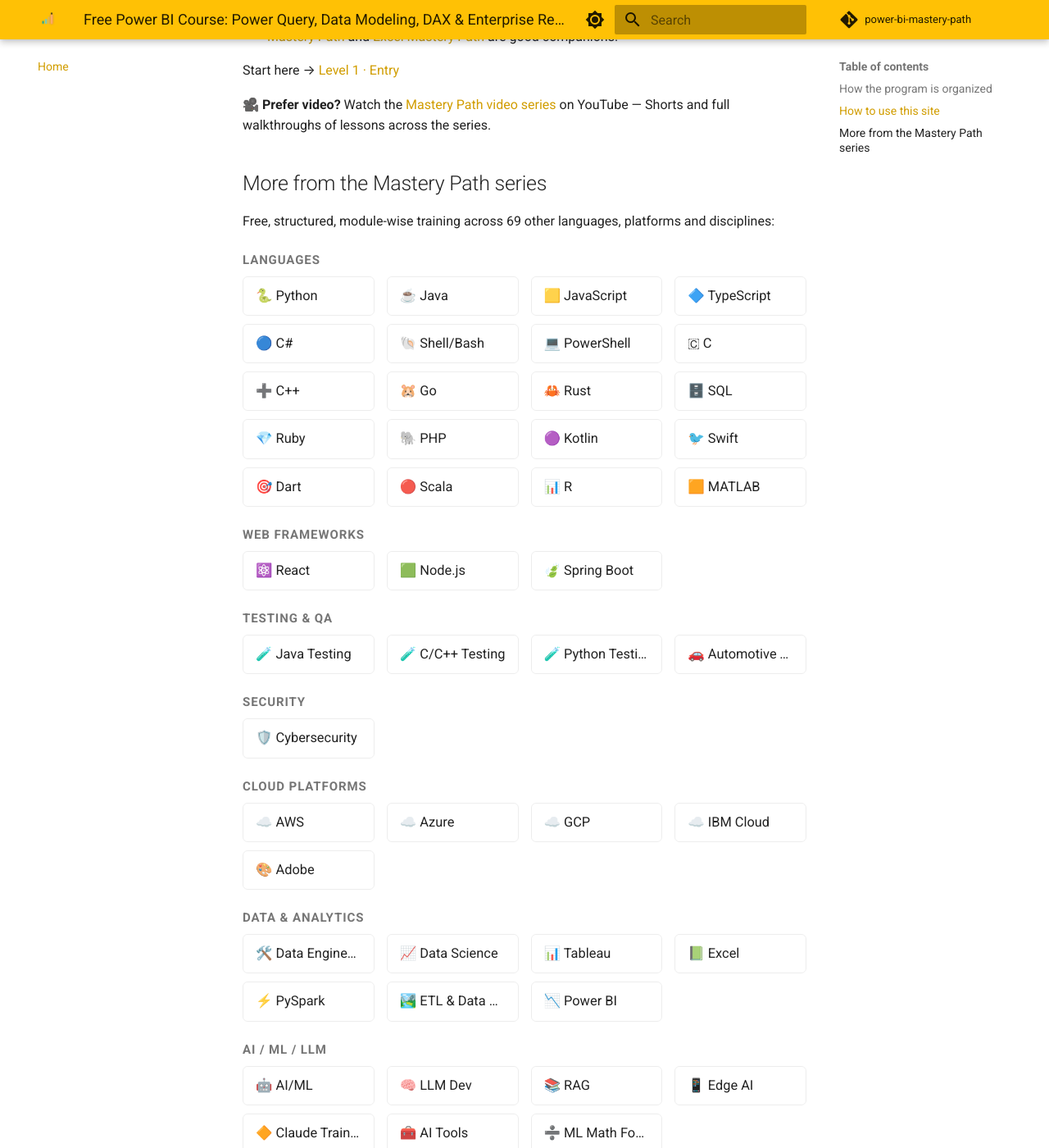
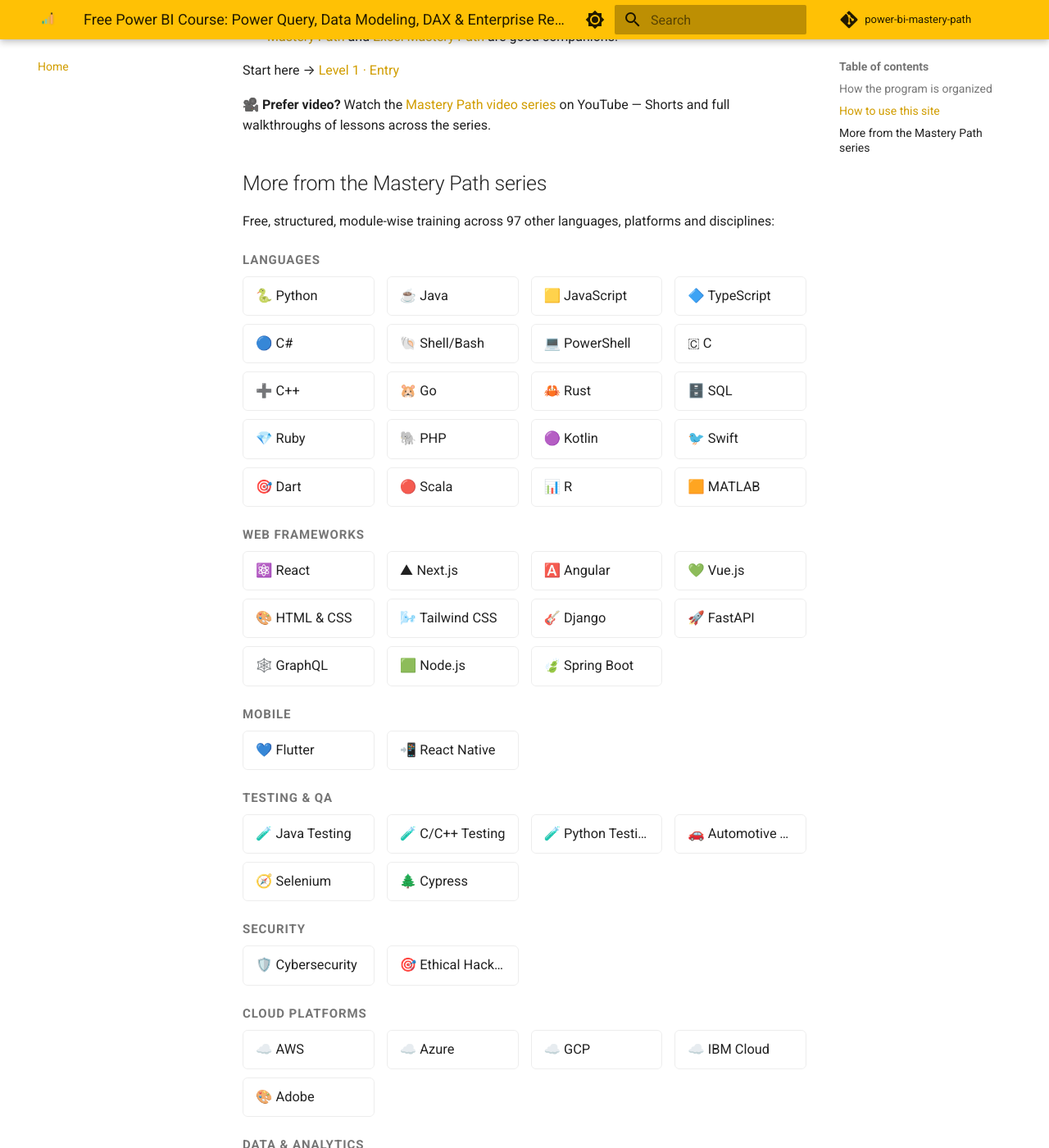
Before and after one commit to SIGILIPELLI/power-bi-mastery-path, an MkDocs documentation site: the page built from docs/index.md, in a window 1280 px wide and 1400 px high, scrolled down 2072 px. Shown: the whole window at 82% size. Built offline with MkDocs 1.6.1 and Material for MkDocs 9.7.7, drawn with Linux system fonts in a browser that asks for light colours; comment, search, counter and statistics services are not loaded; some of the changed text lies outside the part shown.

Commit message:
Refresh cross-site course links to current 98-course catalog
Regenerate the "More from the Mastery Path series" grid and the
404-page course count from the hub's current site list — this page
had drifted out of sync as new courses were added to the network.

Co-Authored-By: Claude Sonnet 5 <noreply@anthropic.com>
Claude-Session: https://claude.ai/code/session_01Hje8nqbBP9V9WQ3JEcJc69

```diff
--- a/docs/index.md
+++ b/docs/index.md
@@ -95,7 +95,7 @@ Start here → [Level 1 · Entry](level-1/index.md)
 
 ## More from the Mastery Path series
 
-Free, structured, module-wise training across 69 other languages, platforms and disciplines:
+Free, structured, module-wise training across 97 other languages, platforms and disciplines:
 
 <div class="mastery-grid-wrap">
 <p class="mastery-grid-category">Languages</p>
@@ -124,8 +124,21 @@ Free, structured, module-wise training across 69 other languages, platforms and
 <p class="mastery-grid-category">Web Frameworks</p>
 <div class="mastery-grid">
   <a href="https://sigilipelli.github.io/react-mastery-path/">⚛️ React</a>
+  <a href="https://sigilipelli.github.io/nextjs-mastery-path/">▲ Next.js</a>
+  <a href="https://sigilipelli.github.io/angular-mastery-path/">🅰️ Angular</a>
+  <a href="https://sigilipelli.github.io/vue-mastery-path/">💚 Vue.js</a>
+  <a href="https://sigilipelli.github.io/html-css-mastery-path/">🎨 HTML & CSS</a>
+  <a href="https://sigilipelli.github.io/tailwind-mastery-path/">🌬️ Tailwind CSS</a>
+  <a href="https://sigilipelli.github.io/django-mastery-path/">🎸 Django</a>
+  <a href="https://sigilipelli.github.io/fastapi-mastery-path/">🚀 FastAPI</a>
+  <a href="https://sigilipelli.github.io/graphql-mastery-path/">🕸️ GraphQL</a>
   <a href="https://sigilipelli.github.io/nodejs-mastery-path/">🟩 Node.js</a>
   <a href="https://sigilipelli.github.io/spring-boot-mastery-path/">🍃 Spring Boot</a>
+</div>
+<p class="mastery-grid-category">Mobile</p>
+<div class="mastery-grid">
+  <a href="https://sigilipelli.github.io/flutter-mastery-path/">💙 Flutter</a>
+  <a href="https://sigilipelli.github.io/react-native-mastery-path/">📲 React Native</a>
 </div>
 <p class="mastery-grid-category">Testing & QA</p>
 <div class="mastery-grid">
@@ -133,10 +146,13 @@ Free, structured, module-wise training across 69 other languages, platforms and
   <a href="https://sigilipelli.github.io/cpp-testing-mastery-path/">🧪 C/C++ Testing</a>
   <a href="https://sigilipelli.github.io/python-testing-mastery-path/">🧪 Python Testing</a>
   <a href="https://sigilipelli.github.io/automotive-testing-mastery-path/">🚗 Automotive Testing</a>
+  <a href="https://sigilipelli.github.io/selenium-mastery-path/">🧭 Selenium</a>
+  <a href="https://sigilipelli.github.io/cypress-mastery-path/">🌲 Cypress</a>
 </div>
 <p class="mastery-grid-category">Security</p>
 <div class="mastery-grid">
   <a href="https://sigilipelli.github.io/cybersecurity-mastery-path/">🛡️ Cybersecurity</a>
+  <a href="https://sigilipelli.github.io/ethical-hacking-mastery-path/">🎯 Ethical Hacking</a>
 </div>
 <p class="mastery-grid-category">Cloud Platforms</p>
 <div class="mastery-grid">
@@ -154,7 +170,14 @@ Free, structured, module-wise training across 69 other languages, platforms and
   <a href="https://sigilipelli.github.io/excel-mastery-path/">📗 Excel</a>
   <a href="https://sigilipelli.github.io/pyspark-mastery-path/">⚡ PySpark</a>
   <a href="https://sigilipelli.github.io/etl-datalake-mastery-path/">🏞️ ETL & Data Lake</a>
-  <a href="https://sigilipelli.github.io/power-bi-mastery-path/">📉 Power BI</a>
+</div>
+<p class="mastery-grid-category">Databases</p>
+<div class="mastery-grid">
+  <a href="https://sigilipelli.github.io/postgresql-mastery-path/">🐘 PostgreSQL</a>
+  <a href="https://sigilipelli.github.io/mongodb-mastery-path/">🍃 MongoDB</a>
+  <a href="https://sigilipelli.github.io/redis-mastery-path/">🟥 Redis</a>
+  <a href="https://sigilipelli.github.io/snowflake-mastery-path/">❄️ Snowflake</a>
+  <a href="https://sigilipelli.github.io/databricks-mastery-path/">🧱 Databricks</a>
 </div>
 <p class="mastery-grid-category">AI / ML / LLM</p>
 <div class="mastery-grid">
--- a/docs/overrides/404.html
+++ b/docs/overrides/404.html
@@ -6,7 +6,7 @@
   <p>That link is broken, or the page moved. Try one of these instead:</p>
   <p class="mp-404-actions">
     <a href="{{ config.site_url }}" class="md-button md-button--primary">← Back to {{ config.site_name }}</a>
-    <a href="https://sigilipelli.github.io/" class="md-button">Search all 64 courses</a>
+    <a href="https://sigilipelli.github.io/" class="md-button">Search all 98 courses</a>
   </p>
 </div>
 <style>
```
Also changed, not shown: other parts of docs/index.md (+10 -0 lines).
